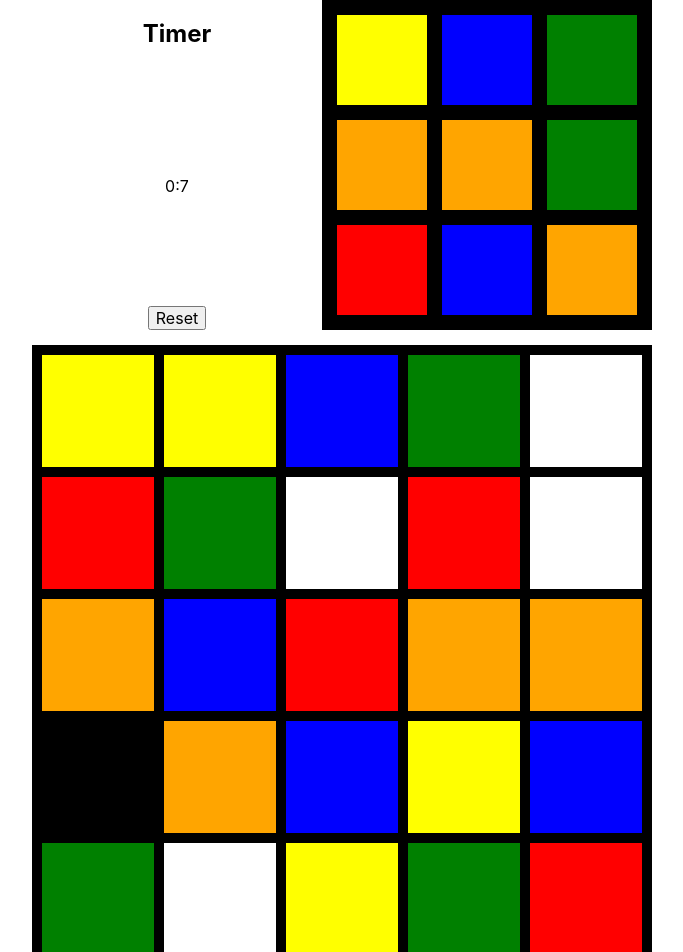
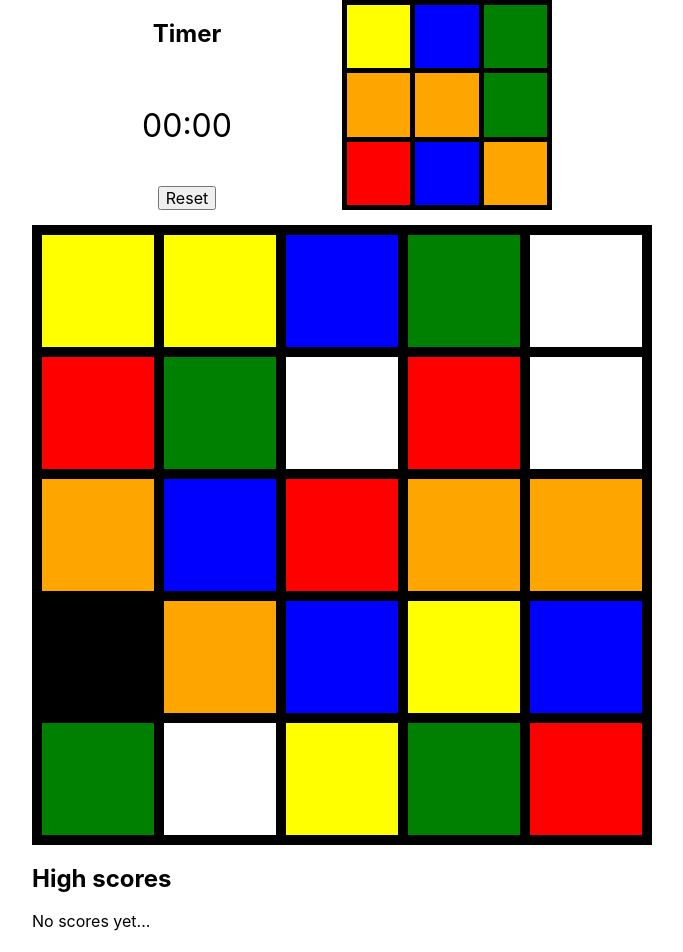
Before and after one commit to 3stacks/rubiks-race-game, a React (Create React App) app: page / in a window 1280 px wide. Shown: the top 952 px of the page, without its empty margins (298-981 px from the left). After the commit the page ends 931 px from the top, so only its background shows below. Built offline with nearby package versions, Linux system fonts and the light colour scheme.

Commit message:
feat: add high scores

```diff
--- a/src/components/Grid/index.tsx
+++ b/src/components/Grid/index.tsx
@@ -13,6 +13,10 @@ const ButtonContainer = styled.div`
 	justify-content: space-between;
 	align-items: center;
 	flex-direction: column;
+
+	span {
+		font-size: 2rem;
+	}
 `;
 
 const Board = styled.div`
@@ -49,13 +53,13 @@ const fullColourList = colors.reduce((acc: COLORS[], curr: COLORS) => {
 
 const Preview = styled.div`
 	display: grid;
-	width: 300px;
-	height: 300px;
+	width: 200px;
+	height: 200px;
 	background-color: black;
-	border: 15px solid black;
+	border: 5px solid black;
 	grid-template-columns: 1fr 1fr 1fr;
 	grid-template-rows: 1fr 1fr 1fr;
-	grid-gap: 15px;
+	grid-gap: 5px;
 `;
 
 const Header = styled.div`
@@ -108,6 +112,15 @@ export const getInitialTargetList = () => {
 	);
 };
 
+const formatTime = (input: number): string => {
+	const minutes = Math.floor(input / 60);
+	const seconds = input - minutes * 60;
+
+	return `${minutes > 9 ? minutes : `0${minutes}`}:${
+		seconds > 9 ? seconds : `0${seconds}`
+	}`;
+};
+
 export const getInitialBoardList = (): (COLORS | null)[] => {
 	const randomBoard = shuffle(fullColourList) as (COLORS | null)[];
 	const randomIndex = Math.floor(Math.random() * fullColourList.length);
@@ -130,6 +143,20 @@ const isMoveValid = (
 	);
 };
 
+const getStorageItem = (key: string): any | null => {
+	const itemFromStorage = localStorage.getItem(key);
+
+	if (itemFromStorage) {
+		return JSON.parse(itemFromStorage);
+	}
+
+	return null;
+};
+
+const setStorageItem = (key: string, item: any): void => {
+	localStorage.setItem(key, JSON.stringify(item));
+};
+
 const Grid = () => {
 	const [target, setTarget] = React.useState<COLORS[]>(
 		getInitialTargetList()
@@ -139,20 +166,36 @@ const Grid = () => {
 	);
 	const [isVictory, setIsVictory] = React.useState<boolean>(false);
 	const [isTimerActive, setIsTimerActive] = React.useState<boolean>(false);
+	const [timerInterval, setTimerInterval] = React.useState<number | null>(
+		null
+	);
+	const [highScores, setHighScores] = React.useState<any[]>(
+		getStorageItem('highScores') || []
+	);
 	const [time, setTime] = React.useState<number>(0);
 	const handleResetButtonPressed = () => {
 		setTarget(getInitialTargetList());
 		setBoard(getInitialBoardList());
+		setTime(0);
+		setIsTimerActive(false);
 	};
 	React.useEffect(() => {
-		const interval = setInterval(() => {
-			setTime((time) => time + 1);
-		}, 1000);
+		setStorageItem('highScores', highScores);
+	}, [highScores]);
+	React.useEffect(() => {
+		if (isTimerActive && !timerInterval) {
+			setTime(1);
+			setTimerInterval(
+				setInterval(() => {
+					setTime((time) => time + 1);
+				}, 1000)
+			);
+		}
 
-		return () => {
-			clearInterval(interval);
-		};
-	}, [isTimerActive]);
+		if (!isTimerActive) {
+			clearInterval(timerInterval as number);
+		}
+	}, [isTimerActive, timerInterval]);
 	const emptyCellIndex = React.useMemo<number>(() => {
 		return board.findIndex((color) => color === null);
 	}, [board]);
@@ -182,6 +225,7 @@ const Grid = () => {
 
 			return (
 				<GridItem
+					key={index}
 					color={color as COLORS}
 					index={index}
 					onDirectionButtonPressed={handleDirectionButtonPressed}
@@ -195,15 +239,16 @@ const Grid = () => {
 		const isGameFinished = isEqual(matchingArea, target);
 
 		if (isGameFinished) {
+			setIsTimerActive(false);
 			setIsVictory(isGameFinished);
+			setHighScores((state) => {
+				return [...state, time].sort();
+			});
 		}
 		// eslint-disable-next-line react-hooks/exhaustive-deps
 	}, [items]);
 	const parsedTime = React.useMemo(() => {
-		const minutes = Math.floor(time / 60);
-		const seconds = time - minutes * 60;
-
-		return `${minutes}:${seconds}`;
+		return formatTime(time);
 	}, [time]);
 
 	return (
@@ -211,7 +256,8 @@ const Grid = () => {
 			<Header>
 				<ButtonContainer>
 					<h2>Timer</h2>
-					{parsedTime}
+					<span>{parsedTime}</span>
+					{isVictory && <h2>You a winna</h2>}
 					<button onClick={handleResetButtonPressed} type="button">
 						Reset
 					</button>
@@ -222,8 +268,17 @@ const Grid = () => {
 					))}
 				</Preview>
 			</Header>
-			{isVictory && <h2>You a winna</h2>}
 			<Board>{items}</Board>
+			<h2>High scores</h2>
+			{highScores.length === 0 ? (
+				<p>No scores yet...</p>
+			) : (
+				<ul>
+					{highScores.map((highScore, index) => (
+						<li key={index}>{formatTime(highScore)}</li>
+					))}
+				</ul>
+			)}
 		</Root>
 	);
 };
```
